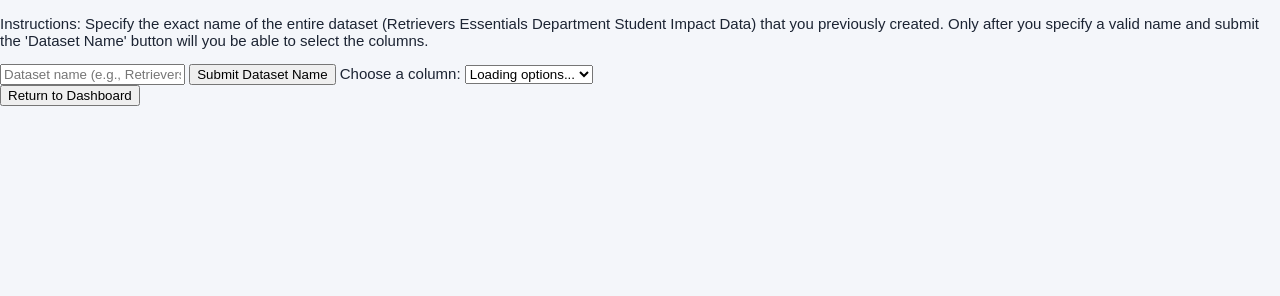
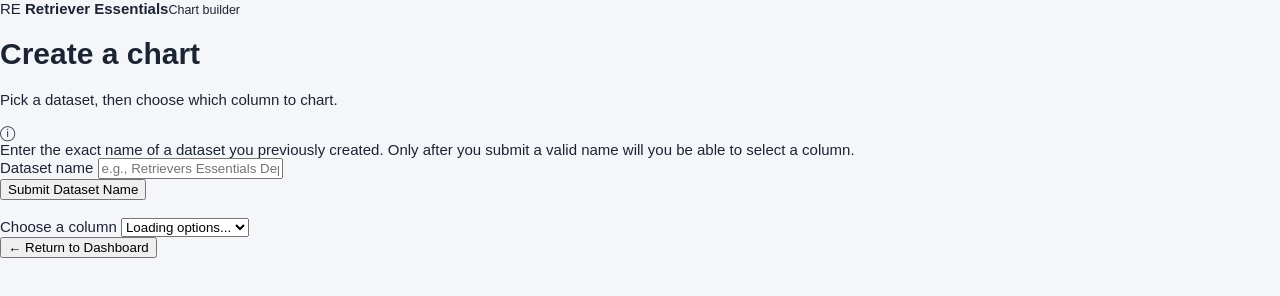
Before and after one commit to Krishna43324/Retriever-Essentials-Dashboard, a plain HTML site: page frontend/CreateChart.html in a window 1280 px wide. Drawn offline with Linux system fonts and the light colour scheme.

Commit message:
JavaScript corresponding to new CreateChart.html changes (back button + reading input)

```diff
--- a/frontend/CreateChart.html
+++ b/frontend/CreateChart.html
@@ -5,25 +5,47 @@
 <meta name="viewport" content="width=device-width, initial-scale=1, viewport-fit=cover">
 <title>Create Chart</title>
 <link rel="stylesheet" href="/frontend/style.css">
-<body>
+</head>
+<body class="form-page">
 
-<p> Instructions: Specify the exact name of the entire dataset (Retrievers Essentials Department Student Impact Data) that you previously created.
-    Only after you specify a valid name and submit the 'Dataset Name' button will you be able to select the columns.</p>
+<div class="form-shell">
+    <div class="form-brand">
+        <span class="brand-mark">RE</span>
+        <span><strong>Retriever Essentials</strong><small>Chart builder</small></span>
+    </div>
 
+    <div class="form-card">
+        <h1>Create a chart</h1>
+        <p class="form-lead">Pick a dataset, then choose which column to chart.</p>
 
+        <div class="form-note">
+            <span aria-hidden="true">ⓘ</span>
+            <div>Enter the exact name of a dataset you previously created. Only after you submit a valid
+            name will you be able to select a column.</div>
+        </div>
 
-<div class="dataset">
-    <input type="text" id="datasetName" placeholder="Dataset name (e.g., Retrievers Essentials Department Student Impact Data)" />
-    <button onclick="retrieveData()">Submit Dataset Name</button>
-    <label for="columnDropdown">Choose a column:</label>
-    <select id="columnDropdown" name="selected_item">
-        <option value="" disabled selected>Loading options...</option>
-    </select>
+        <div class="dataset">
+            <div class="field">
+                <label for="datasetName">Dataset name</label>
+                <input type="text" id="datasetName" placeholder="e.g., Retrievers Essentials Department Student Impact Data" />
+            </div>
+
+            <button class="btn btn-primary" onclick="retrieveData()">Submit Dataset Name</button>
+
+            <div class="field" style="margin-top:18px">
+                <label for="columnDropdown">Choose a column</label>
+                <select id="columnDropdown" name="selected_item">
+                    <option value="" disabled selected>Loading options...</option>
+                </select>
+            </div>
+        </div>
+
+        <div class="form-actions">
+            <button class="btn btn-ghost" onClick="returnToDashboard()" type="button" id="returnDashboard">← Return to Dashboard</button>
+        </div>
+    </div>
 </div>
 
-<button onClick="returnToDashboard()" type="button" id="returnDashboard"> Return to Dashboard</button>
-<script src="js/createChart.js"></script>
-
-
+<script src="js/CreateChart.js"></script>
 </body>
 </html>
```
Also changed, not shown: frontend/CreateChart.js (added, +31 -0 lines).
